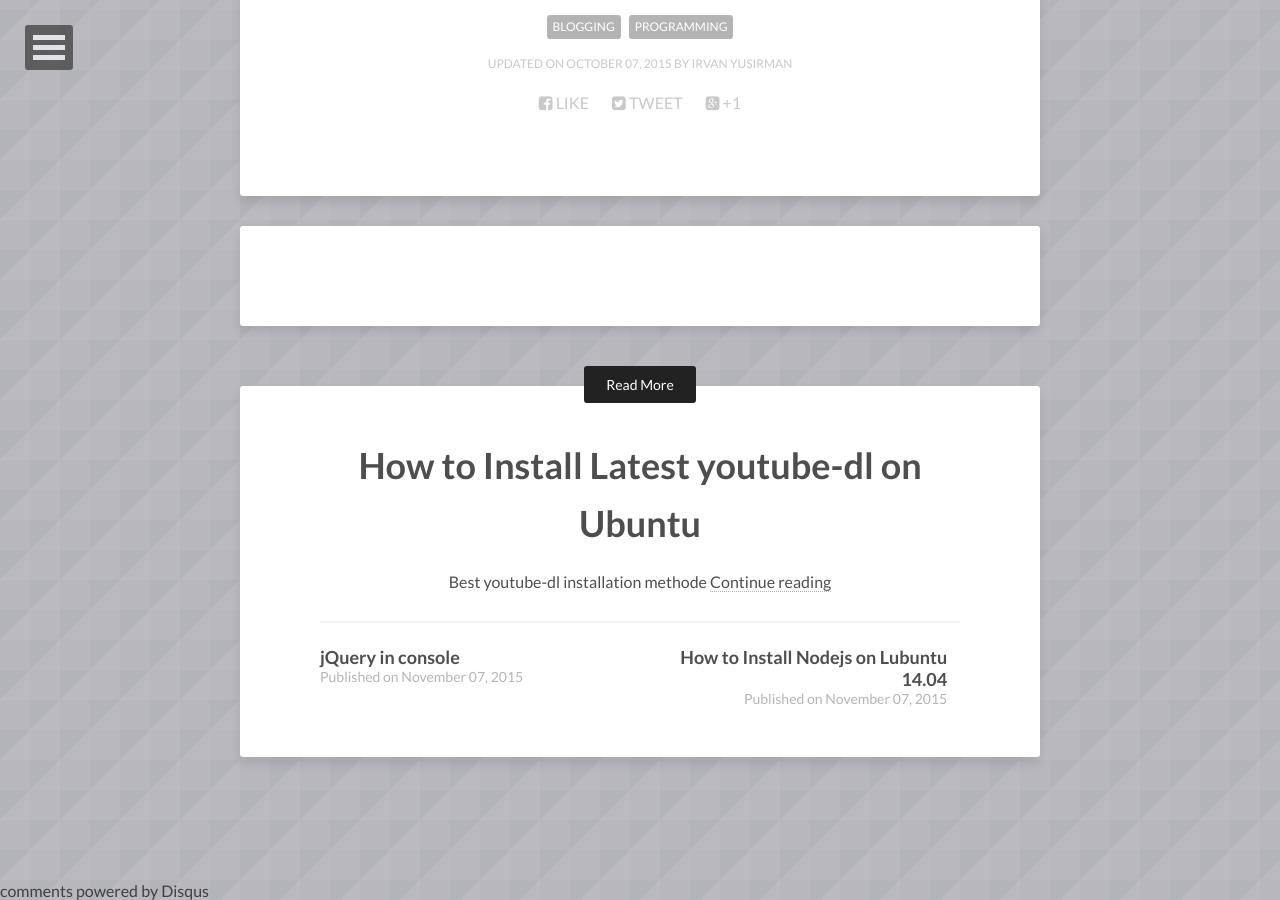
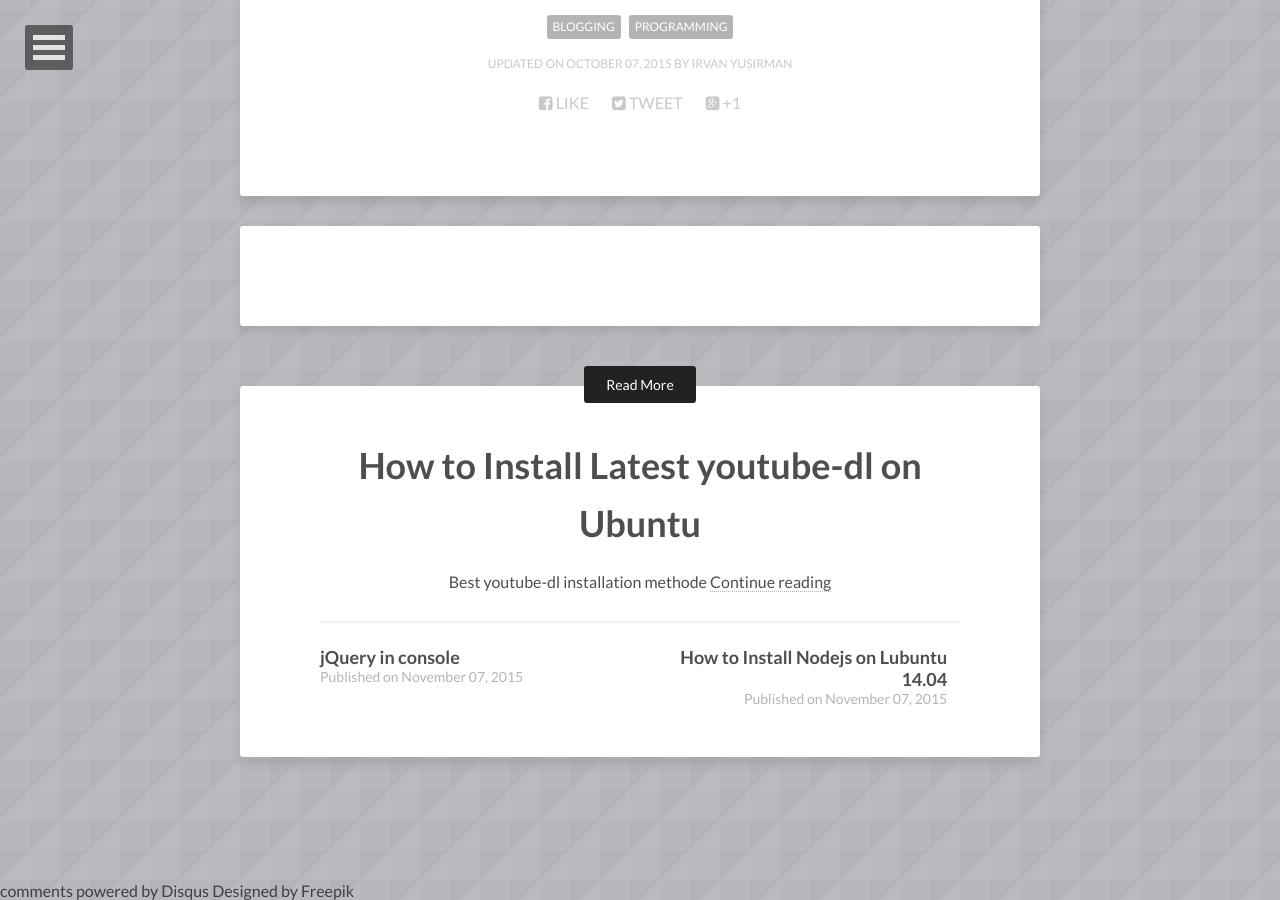
Before and after one commit to Yirvan/yirvan.github.io, a Jekyll site: the page built from _posts/2015-09-27-Jekyll-installation-requirements.md, in a window 1280 px wide and 900 px high, scrolled down 1040 px. Built offline with Jekyll 4.4.1, drawn with Linux system fonts in a browser that asks for light colours; nearby versions of some CDN libraries; comment, search, counter and statistics services are not loaded.

Commit message:
Update post.html

```diff
--- a/_layouts/post.html
+++ b/_layouts/post.html
@@ -61,6 +61,6 @@
 </div><!-- /.footer-wrapper -->
 
 {% include scripts.html %}
-
+<a href="http://www.freepik.com/free-vector/vector-isometric-illustrations-oil-refinery_1215859.htm">Designed by Freepik</a>
 </body>
 </html>
```
